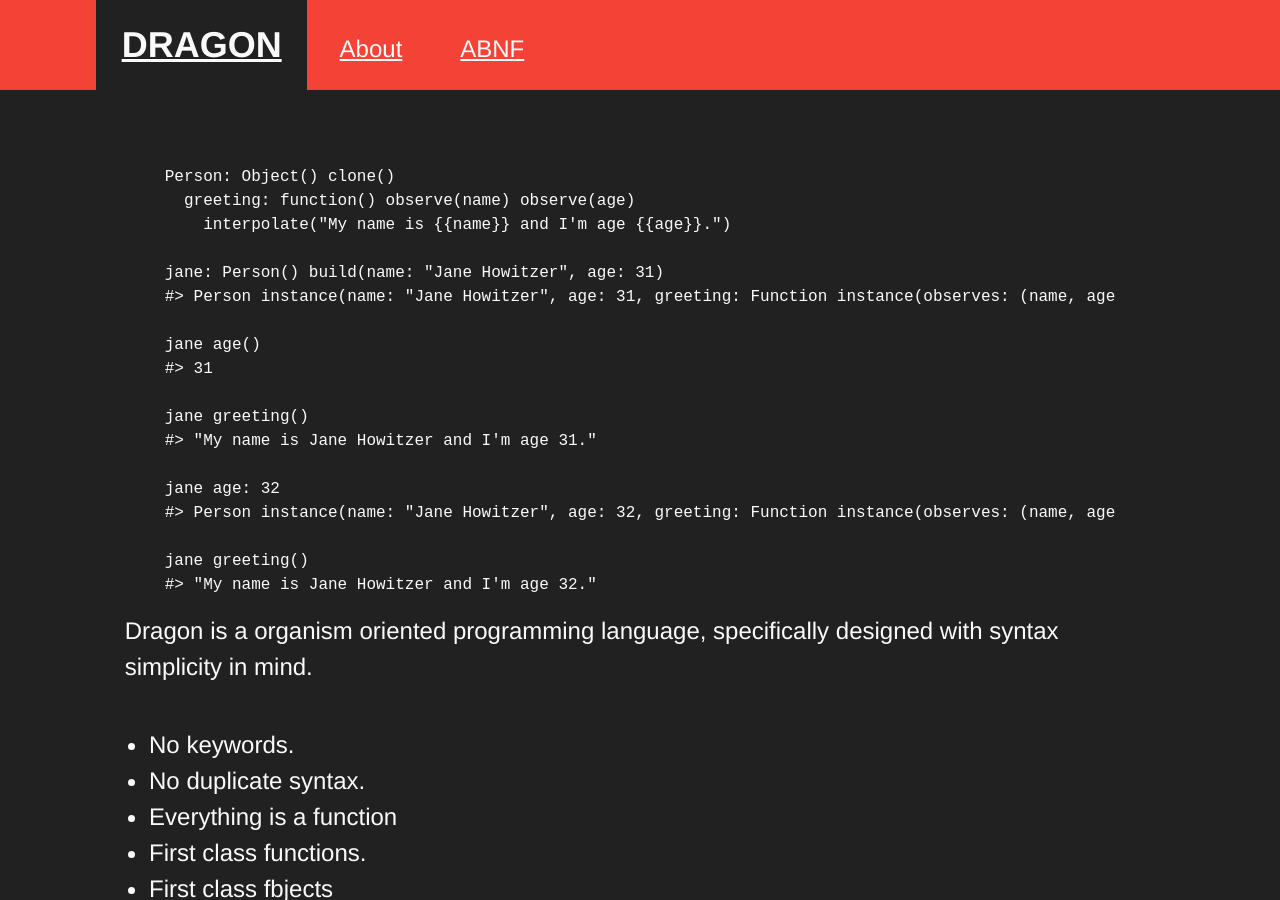
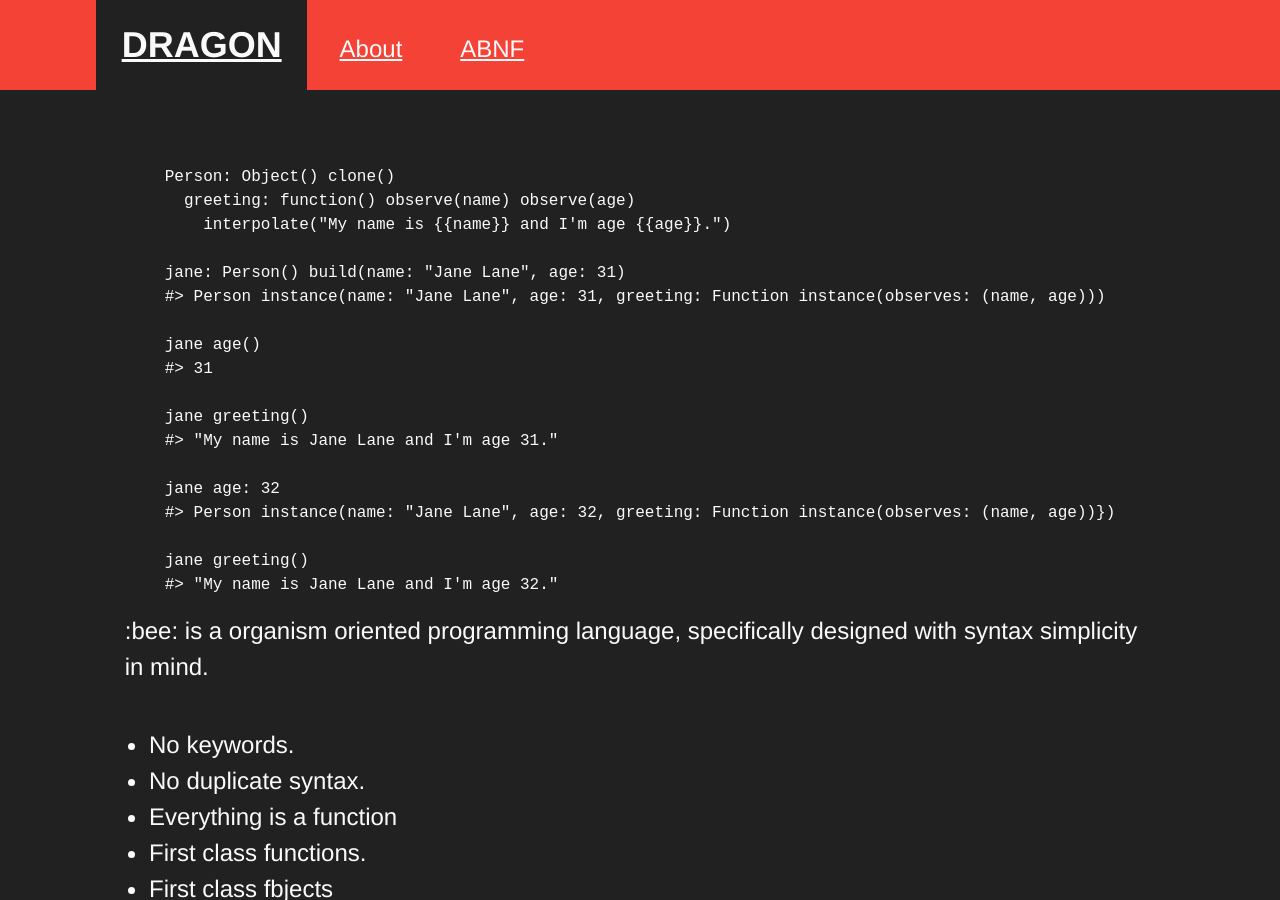
Before and after one commit to beelang/beelang.github.io, a Jekyll site: the page built from index.html, in a window 1280 px wide and 900 px high. Built offline with Jekyll 4.4.1, drawn with Linux system fonts in a browser that asks for light colours; Markdown is read by kramdown in place of the engine named in the settings.

Commit message:
Update index.html

```diff
--- a/index.html
+++ b/index.html
@@ -12,25 +12,25 @@ Person: Object() clone()
   greeting: function() observe(name) observe(age)
     interpolate("My name is {{name}} and I'm age {{age}}.")
 
-jane: Person() build(name: "Jane Howitzer", age: 31)
-#> Person instance(name: "Jane Howitzer", age: 31, greeting: Function instance(observes: (name, age)))
+jane: Person() build(name: "Jane Lane", age: 31)
+#> Person instance(name: "Jane Lane", age: 31, greeting: Function instance(observes: (name, age)))
 
 jane age()
 #> 31
 
 jane greeting()
-#> "My name is Jane Howitzer and I'm age 31."
+#> "My name is Jane Lane and I'm age 31."
 
 jane age: 32
-#> Person instance(name: "Jane Howitzer", age: 32, greeting: Function instance(observes: (name, age))})
+#> Person instance(name: "Jane Lane", age: 32, greeting: Function instance(observes: (name, age))})
 
 jane greeting()
-#> "My name is Jane Howitzer and I'm age 32."
+#> "My name is Jane Lane and I'm age 32."
 {% endraw %}
 {% endhighlight %}
 
     <p>
-      Dragon is a organism oriented programming language, specifically designed with syntax simplicity in mind.
+      :bee: is a organism oriented programming language, specifically designed with syntax simplicity in mind.
     </p>
     <ul>
       <li>No keywords.</li>
```
